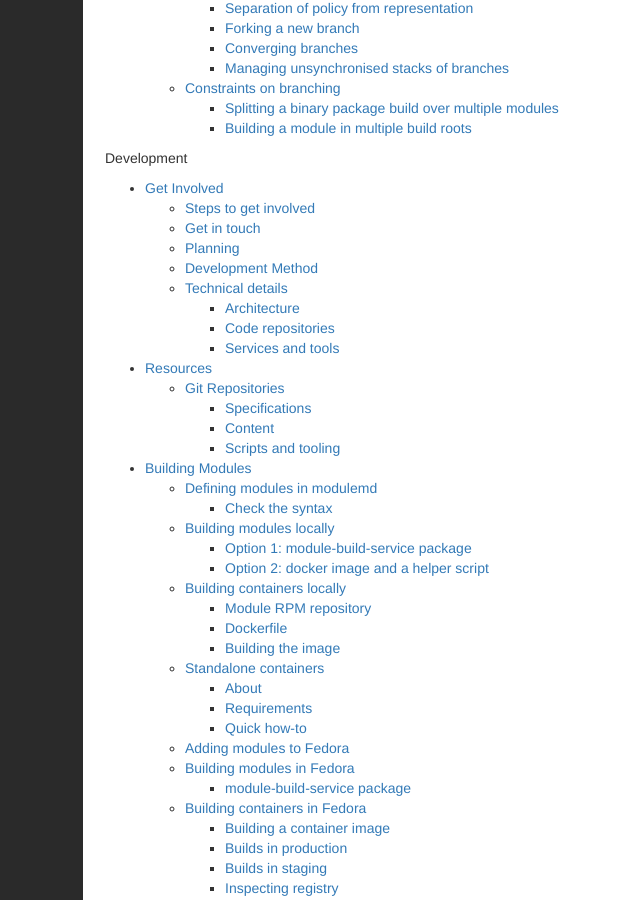
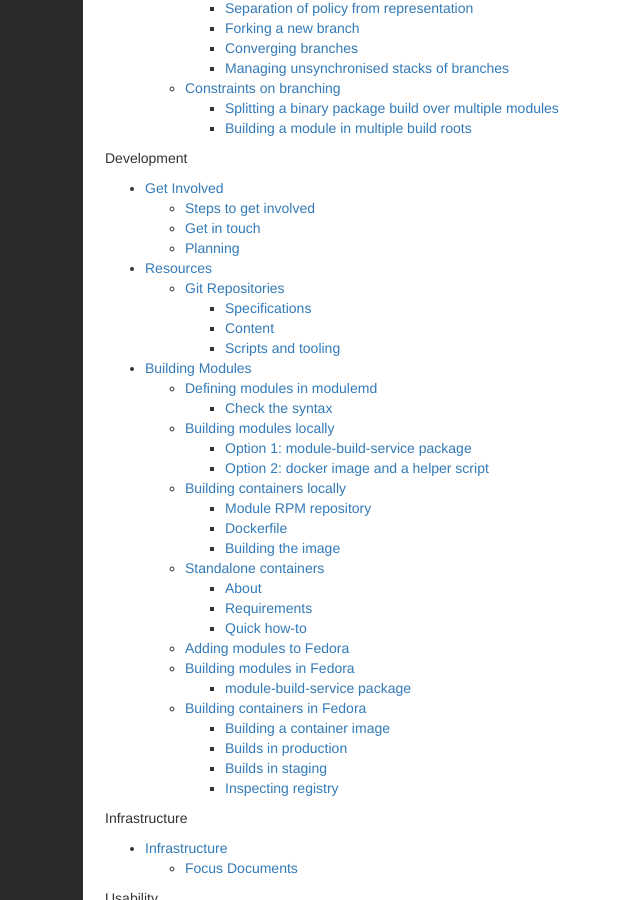
Before and after one commit to gbraad/fedora-modularity, a Sphinx documentation site: the page built from source/docs.rst, in a window 1280 px wide and 900 px high, scrolled down 650 px. Shown: the whole window, without its empty margins (237-877 px from the left). Built offline with Sphinx 7.4.7, drawn with Linux system fonts in a browser that asks for light colours; some of the changed lines change nothing that is shown.

Commit message:
cleanup of get involved

```diff
--- a/source/development/get-involved.rst
+++ b/source/development/get-involved.rst
@@ -4,15 +4,9 @@
 Steps to get involved
 ---------------------
 
-.. raw:: mediawiki
-
-   {{Team contact|Modularity WG|devel|#fedora-modularity}}
-
 To get involved with the Modularity Working Group, please follow the
 following steps for becoming a part of the team.
 
-#. Read this wiki page and understand the development methods and
-   technical details.
 #. Get in touch with us on the `devel mailing
    list <https://lists.fedoraproject.org/archives/list/devel@lists.fedoraproject.org/>`__
    and our IRC channel,
@@ -20,9 +14,6 @@
 #. Attend one of our `weekly
    meetings <https://apps.fedoraproject.org/calendar/modularity/>`__ and
    introduce yourself.
-#. Become familiar with the Agile project management and create an
-   account on the `Fedora
-   Taiga <http://taiga.fedorainfracloud.org/project/modularity/>`__.
 #. Create an account on `Pagure <https://pagure.io/>`__ and file an
    issue in the `Fedora @modularity
    group <https://pagure.io/group/modularity>`__ requesting membership.
@@ -42,62 +33,3 @@
 See the
 `Fedocal <https://apps.fedoraproject.org/calendar/modularity/>`__ to
 find out when the group is meeting.
-
-Development Method
-------------------
-
-We will use `agile software
-development <https://en.wikipedia.org/wiki/Agile_software_development>`__
-methods for Modularity, more specifically: a hybrid of
-`Scrum <https://en.wikipedia.org/wiki/Scrum_(software_development)>`__
-and `Kanban <https://en.wikipedia.org/wiki/Kanban_(development)>`__
-adapted to the constraints we have in Fedora. For instance, not all
-contributors can commit to be involved like a regular, full-time
-employee, meaning that rigid use of 2-week-long Scrum Sprints can be an
-obstacle to participating for some people.
-
-If you're not familiar with agile development or the methods we use,
-here are some links to get you started:
-
--  `Learn Scrum in 8
-   minutes <https://www.youtube.com/watch?v=_QfFu-YQfK4>`__
--  `Kanban applied to
-   Scrum <https://www.youtube.com/watch?v=0EIMxyFw9T8>`__
-
-Agile development methods often come with their own lingo that can be
-confusing to the "uninitiated"—like
-`"epic" <http://agiledictionary.com/epic/>`__,
-`"sprint" <http://agiledictionary.com/iteration/>`__ (or
-`"iteration" <http://agiledictionary.com/iteration/>`__),
-`"spike" <http://agiledictionary.com/spike/>`__. Many of the terms used
-are explained over at the `Agile
-Dictionary <http://agiledictionary.com/>`__.
-
-We manage the project using `Taiga <https://taiga.io/>`__ on Fedora
-Infrastructure, `one
-instance <http://taiga.fedorainfracloud.org/project/modularity/>`__ for
-individual sprint work items and
-`another <http://taiga.fedorainfracloud.org/project/modularity-roadmap/>`__
-for higher-level stuff ("epics").
-
-Technical details
------------------
-
-Architecture
-~~~~~~~~~~~~
-
-Refer to :doc:`/architecture/infrastructure`
-
-Code repositories
-~~~~~~~~~~~~~~~~~
-
-We currently host all of our code at `Pagure <https://pagure.io/>`__ —
-the infrastructure, the client-side tooling, metadata specification
-drafts and even a couple of proof-of-concept modules. Repositories
-typically start with the *fm-* prefix and are open to all members of the
-`Pagure @modularity group <https://pagure.io/group/modularity>`__.
-
-Services and tools
-~~~~~~~~~~~~~~~~~~
-
-Refer to :doc:`../prototype/developer-notes`
```
